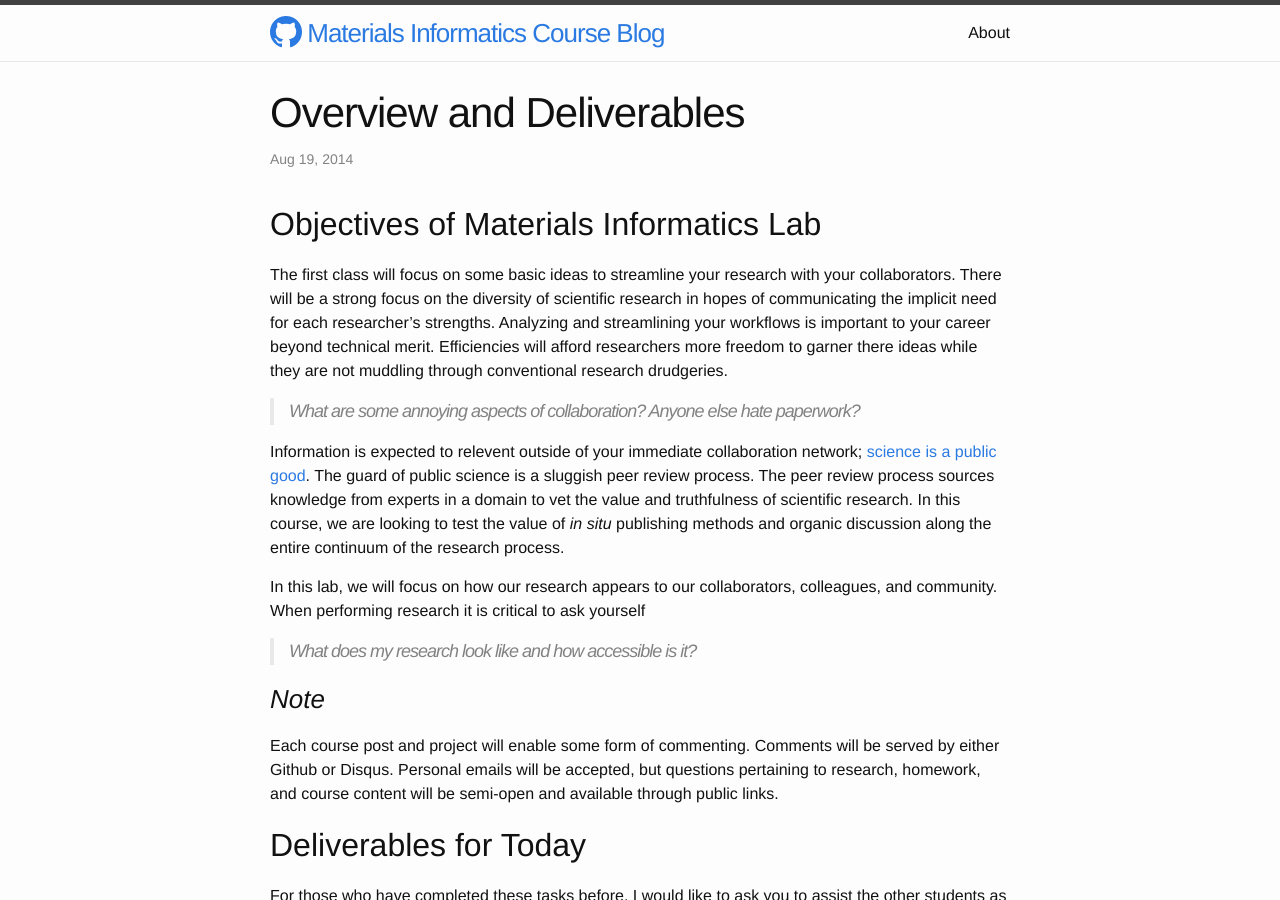
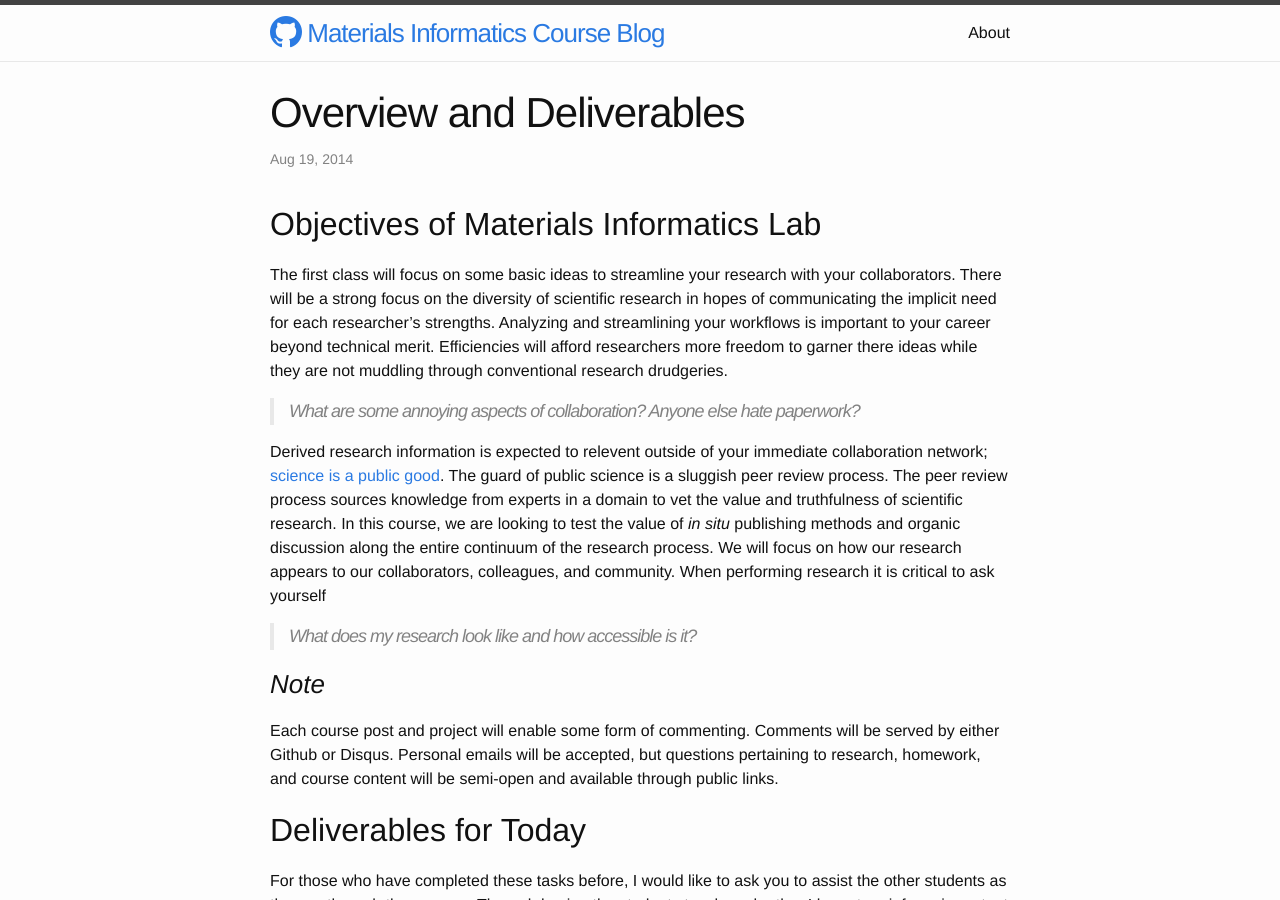
Before and after one commit to tonyfast/Materials-Informatics-Lab, a Jekyll site: the page built from _posts/2014-08-19-Course-Overview.html, in a window 1280 px wide and 900 px high. Built offline with Jekyll 4.4.1, drawn with Linux system fonts in a browser that asks for light colours; comment, search, counter and statistics services are not loaded.

Commit message:
Update 2014-08-19-Course-Overview.html

```diff
--- a/_posts/2014-08-19-Course-Overview.html
+++ b/_posts/2014-08-19-Course-Overview.html
@@ -16,12 +16,10 @@ not muddling through conventional research drudgeries.
 
 > What are some annoying aspects of collaboration?  Anyone else hate paperwork?
 
-Information is expected to relevent outside of your immediate collaboration network; [science is a public good](http://www.sciencebusiness.net/pdfs/innovationboard/Scientific_Knowledge_-_Haskel_Imperial_College.pdf).
+Derived research information is expected to relevent outside of your immediate collaboration network; [science is a public good](http://www.sciencebusiness.net/pdfs/innovationboard/Scientific_Knowledge_-_Haskel_Imperial_College.pdf).
 The guard of public science is a sluggish peer review process.  The peer review process sources knowledge from experts
 in a domain to vet the value and truthfulness of scientific research.  In this course, we are looking to test
-the value of *in situ* publishing methods and organic discussion along the entire continuum of the research process.
-
-In this lab, we will focus on how our research appears to our collaborators,
+the value of *in situ* publishing methods and organic discussion along the entire continuum of the research process.  We will focus on how our research appears to our collaborators,
 colleagues, and community.  When performing research it is critical to ask yourself
 
 > What does my research look like and how accessible is it?
```
